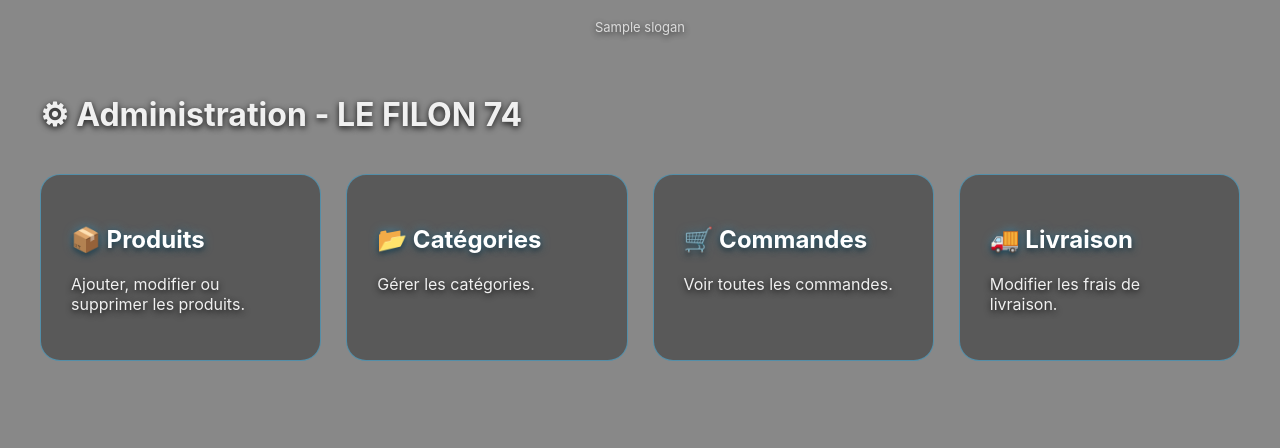
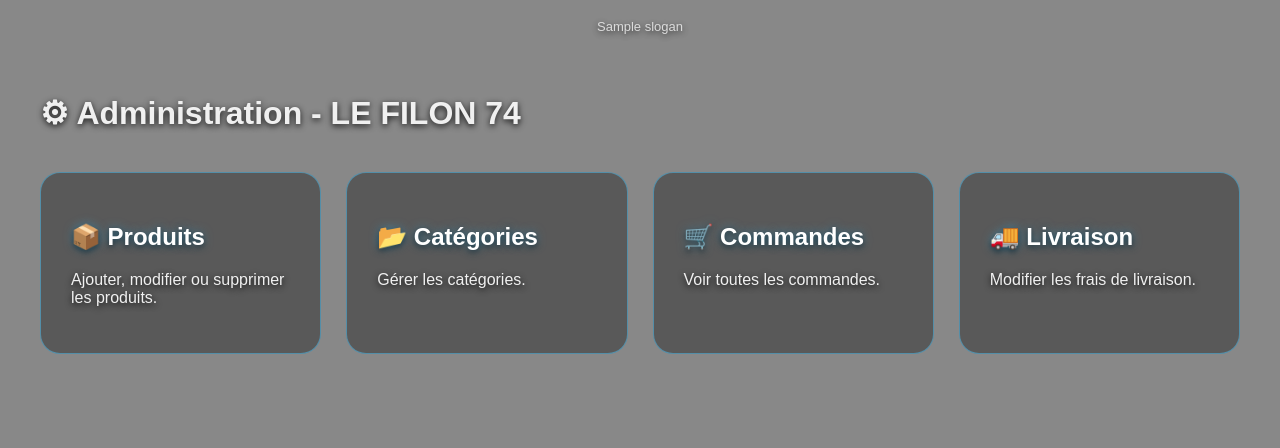
Before and after one commit to jeanjosephbezef/MiniAppTelegramALPHA_galerie, a Flask app: template app/templates/admin.html in a window 1280 px wide. Shown: the top 448 px of the page. Run offline with Flask 3, Linux system fonts and the light colour scheme; the template is opened without the code that fills it: most values are stand-ins (such as "Sample title", 1, 10 or a date in 2020); some libraries are stand-ins or nearby versions.

Commit message:
Fix: la police choisie dans Apparence n'était pas appliquée (font-family fixé en dur)

```diff
--- a/app/static/css/style.css
+++ b/app/static/css/style.css
@@ -8,11 +8,11 @@
   margin: 0 auto 8px;
 }
 
-@import url('https://fonts.googleapis.com/css2?family=Anton&family=Inter:wght@400;500;600&display=swap');
+@import url('https://fonts.googleapis.com/css2?family=Anton&family=Inter:wght@400;500;600&family=Poppins:wght@400;500;600&display=swap');
 
 * {
     box-sizing:border-box;
-    font-family:'Inter', Arial, sans-serif;
+    font-family: var(--font-family, 'Inter', Arial, sans-serif);
     color:#f0f0f0; /* couleur de texte par défaut, lisible sur fond sombre */
 }
 
```
